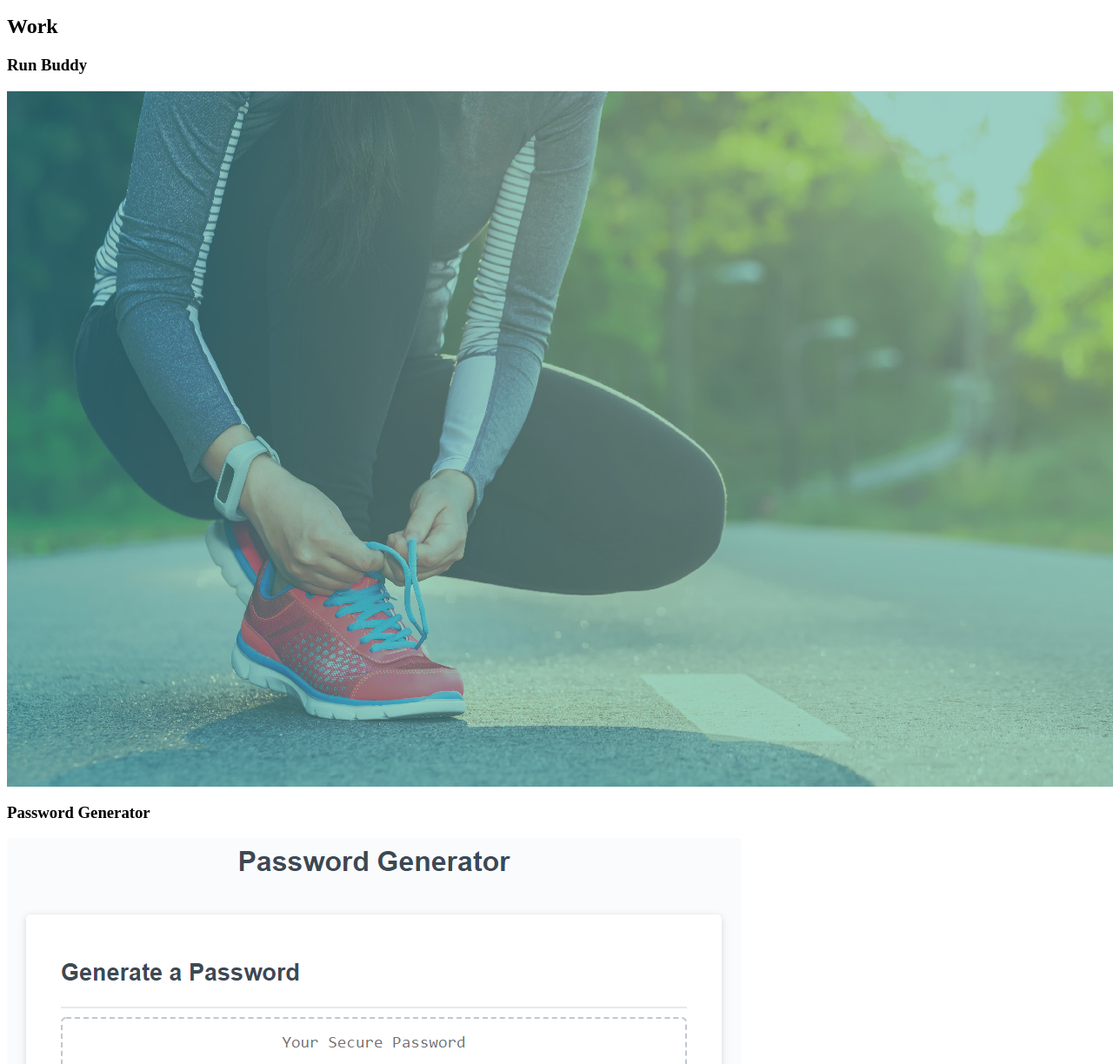
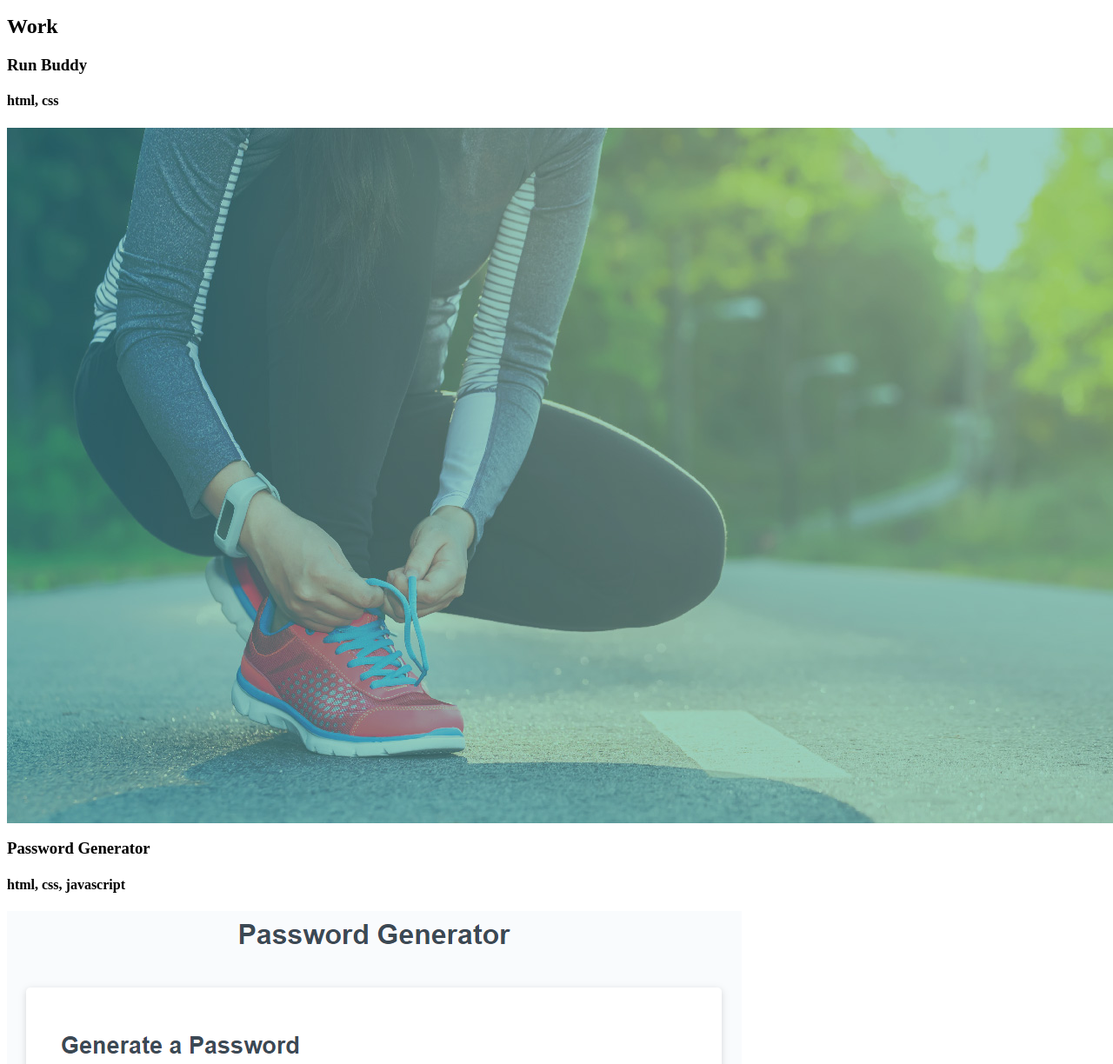
Before and after one commit to Shmeeheart/Jennifer-Goodwin, a plain HTML site: page index.html in a window 1280 px wide. Shown: the part 654-1878 px from the top of the page at 87% size. Drawn offline with Linux system fonts and the light colour scheme.

Commit message:
added languages used to create projects

```diff
--- a/index.html
+++ b/index.html
@@ -60,10 +60,12 @@
                 <h2>Work</h2>
                 <div>
                     <h3>Run Buddy</h3>
+                    <h4>html, css</h4>
                     <a href="https://shmeeheart.github.io/run-buddy/"><img src="./assets/images/run buddy.jpeg"/></a>
                 </div>
                 <div>
                     <h3>Password Generator</h3>
+                    <h4>html, css, javascript</h4>
                     <a href="https://shmeeheart.github.io/Open-Sesame-Password-Generator/"><img src="./assets/images/open sesame password generator.jpeg"></a>
                 </div>
             </div>
```
